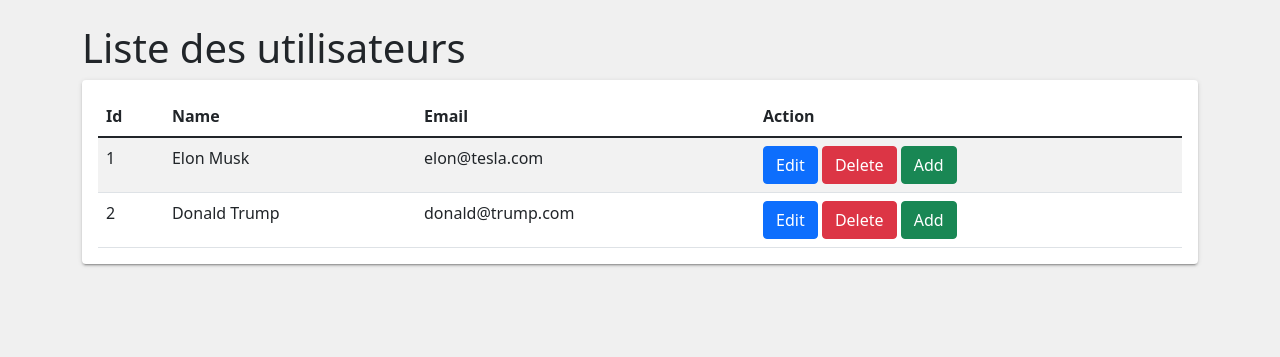
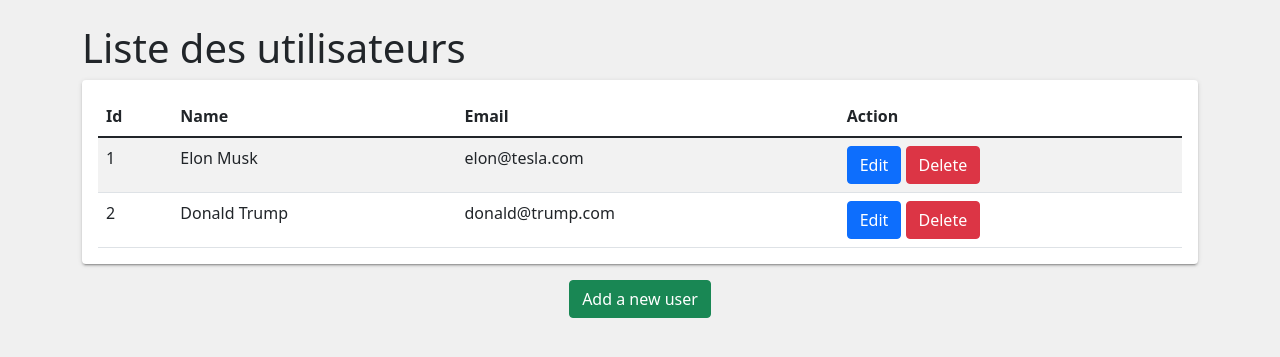
Before and after one commit to MKassabeh/Forcebook, a PHP site: page /mon-projet/ in a window 1280 px wide. Shown: the top 357 px of the page. Run offline with PHP 8.4, Linux system fonts and the light colour scheme; data comes from the database, SQL or seed files in the repository; a stand-in replaces the project's code that opens the database connection; some libraries are stand-ins or nearby versions.

Commit message:
Update list.html.php

```diff
--- a/View/user/list.html.php
+++ b/View/user/list.html.php
@@ -22,13 +22,15 @@
 							<a class="btn btn-primary" href="index.php?ctrl=user&method=edit&user=<?= $user->getId(); ?>">Edit
 							</a>
 							<a onclick="return confirm('Confirmer la suppression.');" class="btn btn-danger" href="index.php?ctrl=user&method=delete&user=<?= $user->getId(); ?>">Delete</a>
-							<a class="btn btn-success" href="index.php?ctrl=user&method=create">Add</a>
-							</a>
 						</td>
 
 					</tr>
 				<?php endforeach; ?>
 			</tbody>
 		</table>
+
 	</div>
+
 </div>
+<div class="container text-center"><a class="btn btn-success" href="index.php?ctrl=user&method=create">Add a new user</a>
+			</a></div>
```
